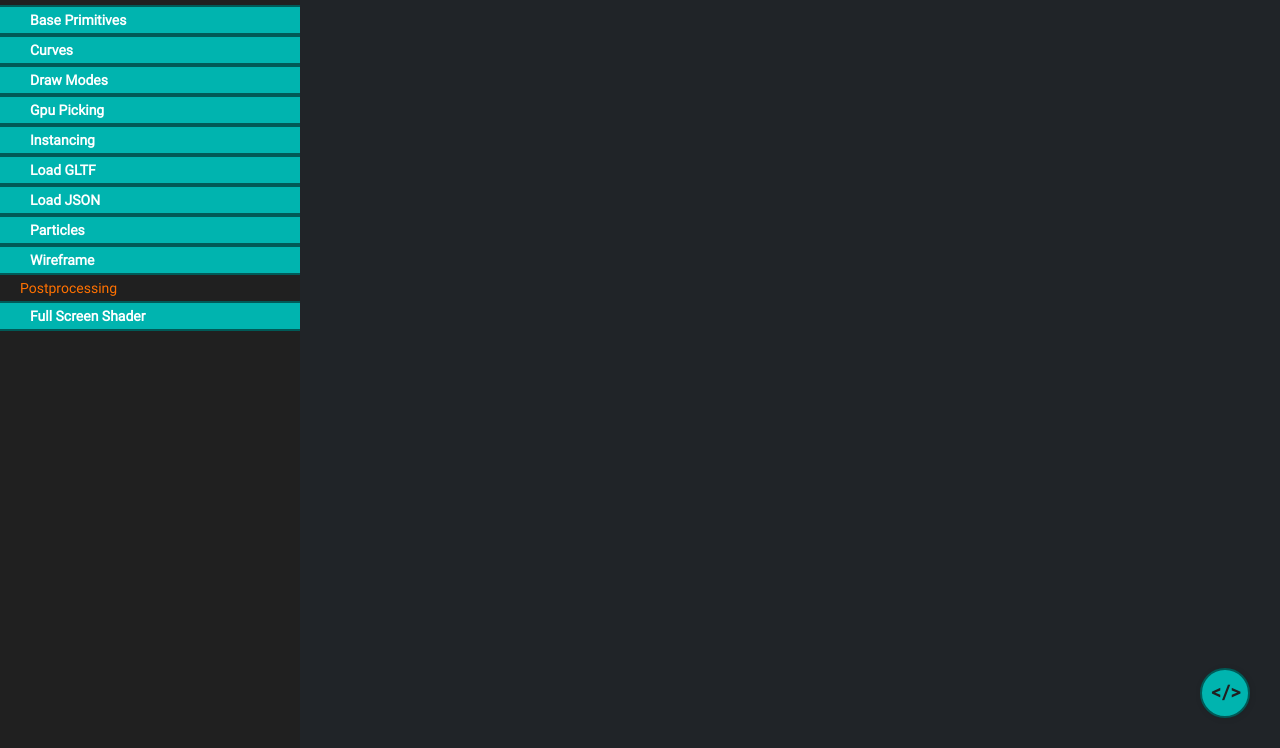
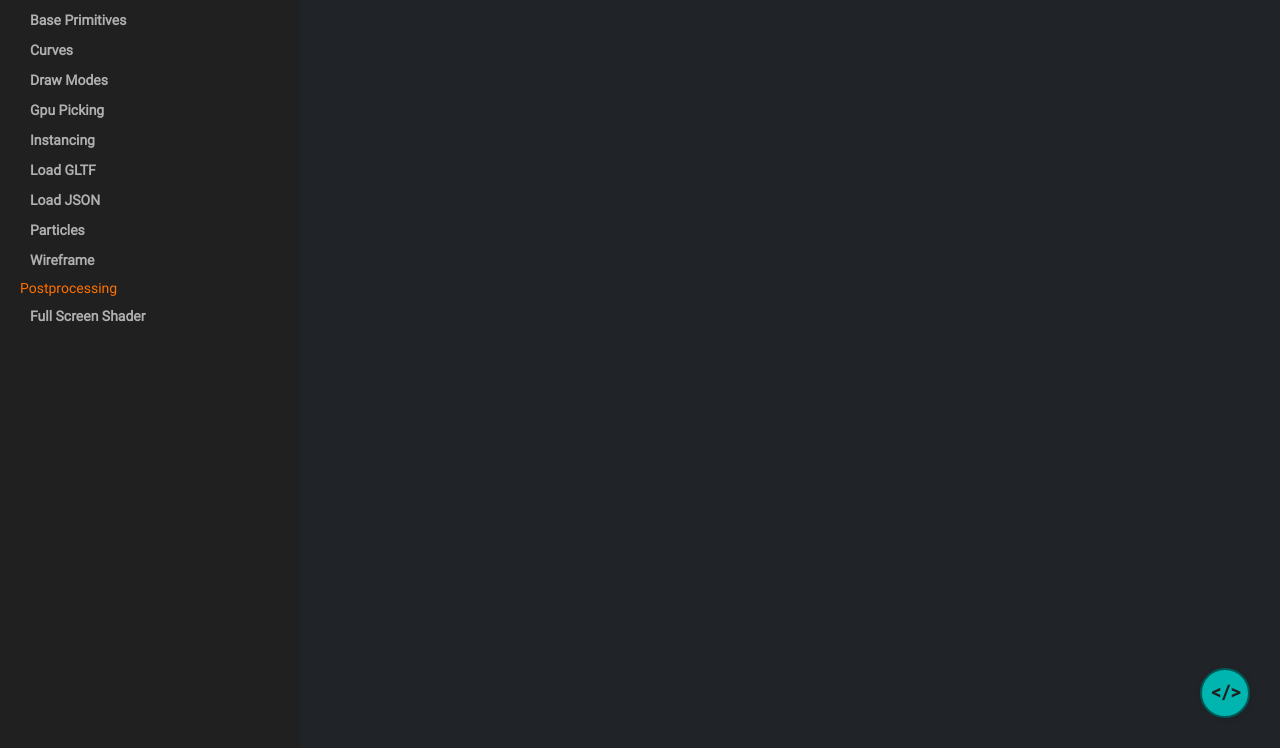
Before and after one commit to onsightengine/onsightengine.github.io, a plain HTML site: page eyegl/index.html in a window 1280 px wide. Shown: the part 52-800 px from the top of the page. Drawn offline with Linux system fonts and the light colour scheme.

Commit message:
Fix highlighting

```diff
--- a/eyegl/index.html
+++ b/eyegl/index.html
@@ -46,7 +46,7 @@
 
             // Load query example in iFrame if linked
             let loadQuery = location.search.split('src=');
-            if (loadQuery[1]) {
+            if (loadQuery[1] && loadQuery[1] !== 'undefined') {
                 iFrame.src = loadQuery[1];
                 sourceLink.href = sourcePath + loadQuery[1];
                 highlight(loadQuery[1]);
@@ -81,7 +81,7 @@
             // Highlight and update others
             function highlight(src) {
                 exampleLinks.forEach((link) => {
-                    let linkSrc = link.href.split('examples/')[1];
+                    let linkSrc = link.href.split('eyegl/')[1];
                     if (src === linkSrc) link.classList.add('active');
                     else link.classList.remove('active');
                 });
```
